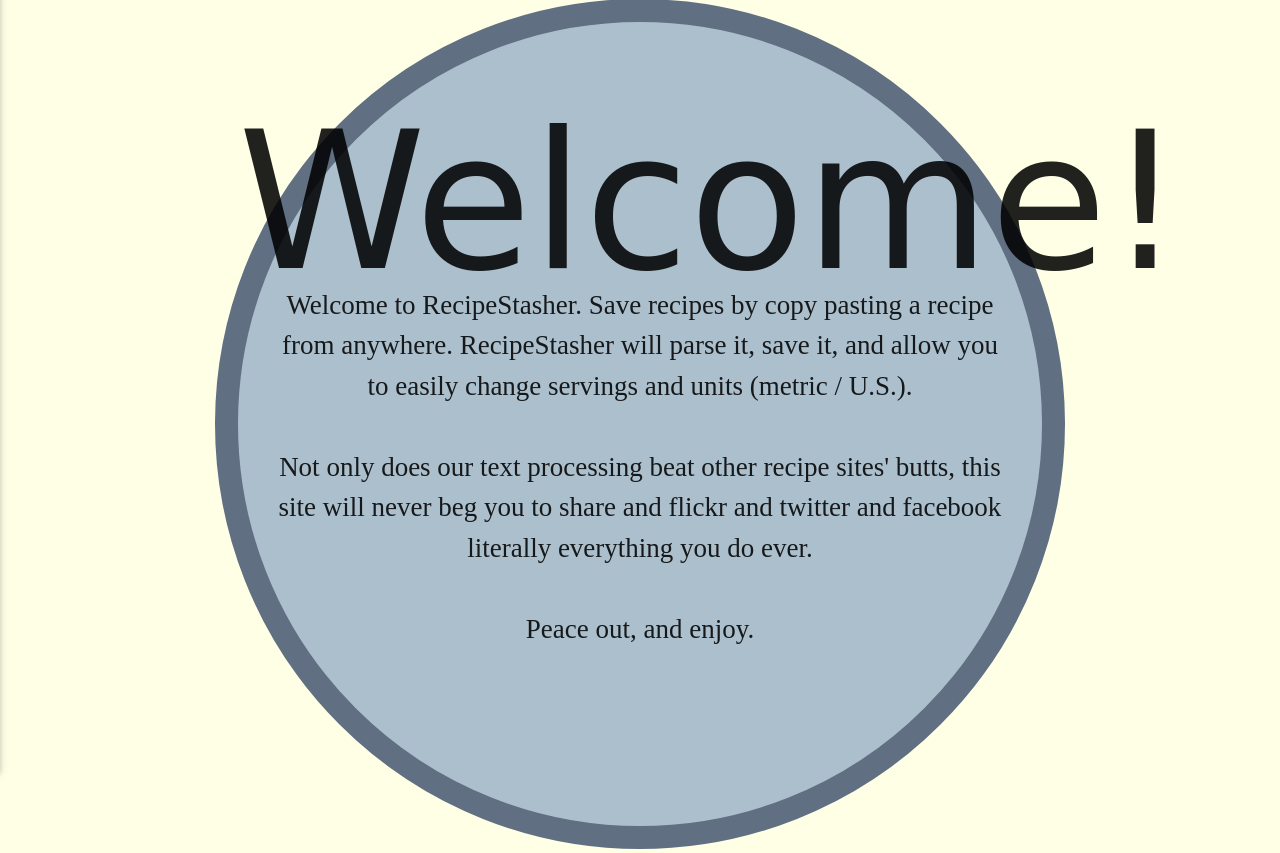
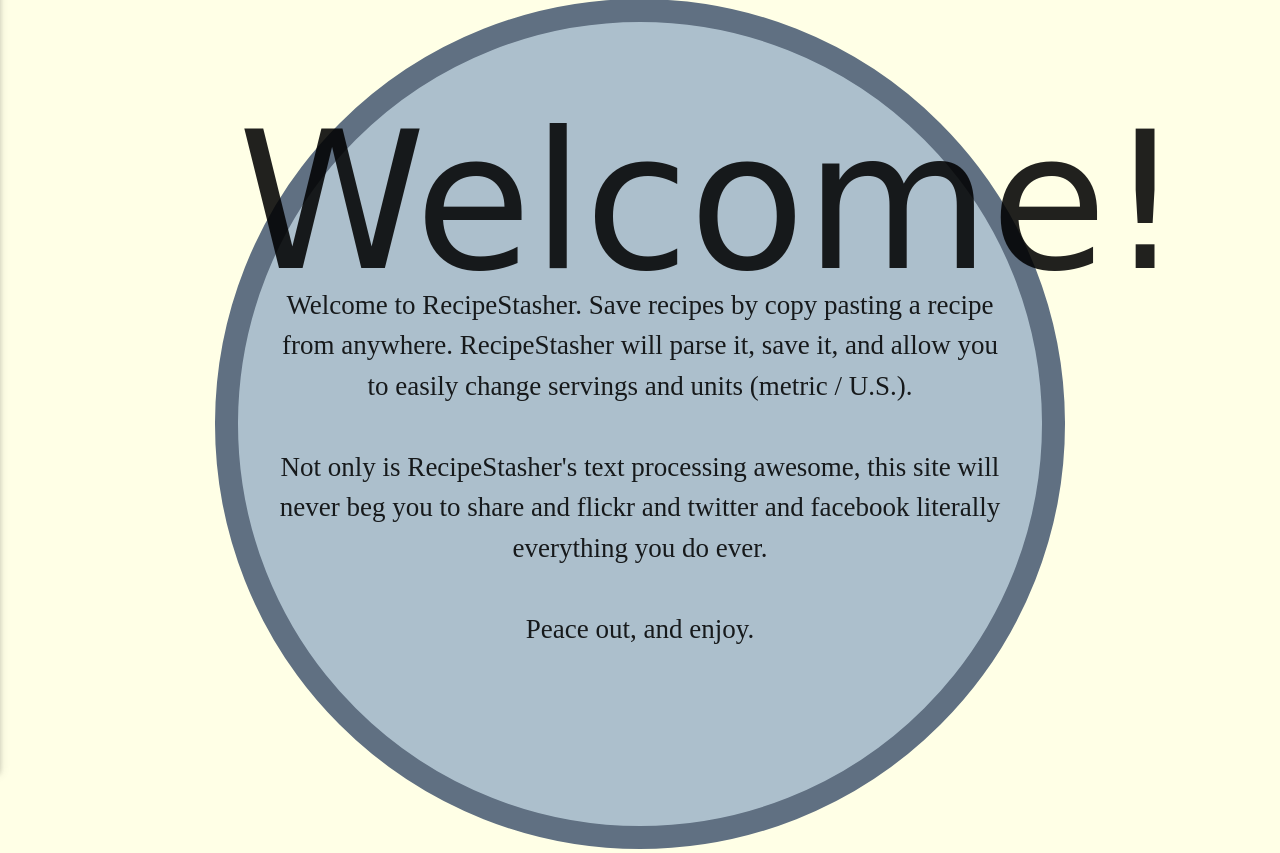
Before and after one commit to hillarysanders/recipereader, a Django app: page / in a window 1280 px wide. Shown: the part 88-941 px from the top of the page. Run offline with Django 3.2, Linux system fonts and the light colour scheme; some libraries are stand-ins or nearby versions; some web fonts are replaced.

Commit message:
changed welcome sentence to be less shitty :P

```diff
--- a/home/templates/home/welcome.html
+++ b/home/templates/home/welcome.html
@@ -13,8 +13,8 @@
                 from anywhere. RecipeStasher will parse it, save it, and allow you to easily change
                 servings and units (metric / U.S.).
                 <br><br>
-                Not only does our text processing beat other recipe sites' butts, this site will
-                never beg you to share and flickr and twitter and facebook literally everything you do ever.
+                Not only is RecipeStasher's text processing awesome, this site will never beg you to share and
+                flickr and twitter and facebook literally everything you do ever.
                 <br><br>
                 Peace out, and enjoy.
             </p>
```
